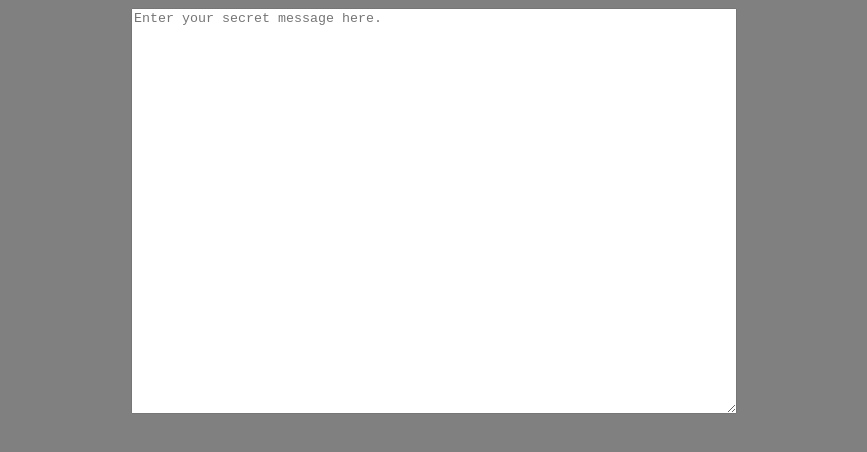
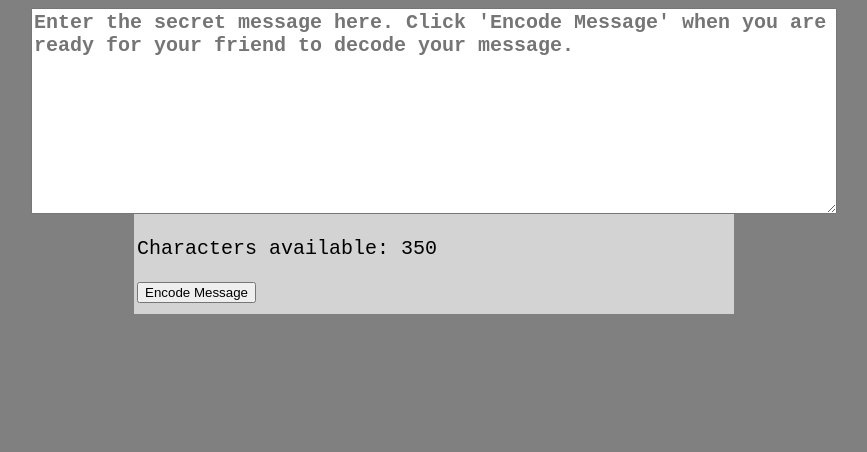
Before and after one commit to sfrisby/secret-message, a plain HTML site: page index.html in a window 1280 px wide. Shown: the whole page, without its empty margins (206-1073 px from the left). Drawn offline with nearby package versions, Linux system fonts and the light colour scheme.

Commit message:
Splicing correction. Hiding original message. Styling updates. Encoding with randomized alpha-numeric characters.

```diff
--- a/index.html
+++ b/index.html
@@ -8,11 +8,28 @@
 </head>
 
 <body>
-    <textarea id="message" placeholder="Enter your secret message here."></textarea>
+    <textarea id="message" placeholder="Enter the secret message here. Click 'Encode Message' when you are ready for your friend to decode your message." oninput="updateRemainingCharacters(this)"></textarea>
+    <table id="info">
+        <tr><td>
+            <p>Characters available: <span id="remaining"></span></p>
+            <button onclick="encodeMessage()">Encode Message</button>
+        </td></tr>
+    </table>
+
+    <p class="keys"><span id="messageKey"></span></p>
+    <textarea id="encodedTA" placeholder=""></textarea>
 
     <script>
-
+        const messageMax = 350;
     </script>
+    <script src="script.js" type="text/javascript"></script>
 </body>
 
+<!--
+
+“Never go to bed mad. Stay up and fight.”
+― Phyllis Diller
+
+-->
+
 </html>
--- /dev/null
+++ b/script.js
@@ -0,0 +1,92 @@
+
+$(document).ready(function () {
+
+    $('#message').attr("maxlength", messageMax);
+    $('#remaining').text(messageMax);
+
+    $('#encodedTA').hide();
+
+});
+
+const messageKeyMap = new Map();
+
+availableCharacters = ['a', 'b', 'c', 'd'];
+
+const numberChars = new Array(10).fill(1).map((_, i) => String.fromCharCode(48 + i));
+const capitalChars = new Array(26).fill(1).map((_, i) => String.fromCharCode(65 + i));
+const lowercaseChars = new Array(26).fill(1).map((_, i) => String.fromCharCode(97 + i));
+let availableKeyMapChars = [].concat(numberChars, capitalChars, lowercaseChars);
+
+function getRandomKeyMapCharIndex() {
+    let min = 0;
+    let max = availableKeyMapChars.length - 1;
+    let ranIndex = Math.floor((Math.random() * max) + min);
+    return ranIndex;
+}
+
+function updateRemainingCharacters(e) {
+    const typed = e.value.length;
+    $('#remaining').text(messageMax - typed);
+}
+
+function encodeMessage() {
+
+    if ($('#message').val().length <= 0)
+        return;
+
+    // Reset available key map characters.
+    availableKeyMapChars = 0;
+    availableKeyMapChars = [];
+    availableKeyMapChars = [].concat(numberChars, capitalChars, lowercaseChars);
+
+    const msg = $('#message').val();
+    var encoded = [];
+
+    // Encoding alpha-numeric characters, passing through the rest.
+    // If the character hasn't been encoded, then get a random character to
+    // assign as a new character for the encoding.
+    for (let i = 0; i < msg.length; i++) {
+        let tmp = msg[i];
+        if (isAlphanumeric(tmp)) {
+            if (messageKeyMap.has(tmp)) {
+                encoded.push(messageKeyMap.get(tmp));
+            } else {
+                let ranIdx = getRandomKeyMapCharIndex();
+                let ranChar = availableKeyMapChars[ranIdx];
+                encoded.push(ranChar);
+                messageKeyMap.set(tmp, ranChar);
+
+                // Removing from available chars to prevent duplicates.
+                availableKeyMapChars.splice(availableKeyMapChars.indexOf(ranChar), 1);
+            }
+        } else {
+            encoded.push(tmp);
+        }
+    }
+
+    // Message key. Parsing HTML to preserve line breaks.
+    // TODO: should be jumbled and a nice condensed table.
+    let output = ""
+    for (const [key, value] of messageKeyMap.entries()) {
+        if (key !== " ") {
+            output += ("<div class='key'>" + key + " = <span class='coded'>" + value + "</span></div>");
+        }
+    }
+    $('#messageKey').html(output);
+
+    // Assuming concatenation is always left to right (first to last).
+    const encoding = encoded.join("");
+
+    let textAreaPaddingChars = 15;
+
+    $('#message').hide();
+    $('#info').hide();
+    $('#encodedTA').attr('maxlength', ((encoding.length * 2) + textAreaPaddingChars));
+    $('#encodedTA').attr('placeholder', encoding);
+    $('#encodedTA').val(encoding);
+    $('#encodedTA').show();
+}
+
+function isAlphanumeric(char) {
+    return (/[a-zA-Z0-9]/).test(char)
+}
--- a/style.css
+++ b/style.css
@@ -2,9 +2,43 @@ body {
     background-color: gray;
 }
 
-textarea#message {
+p.keys {
     width: 600px;
-    height: 400px;
+    margin: 0px auto 10px auto;
+}
+
+div.key {
+    font-size: 20px;
+    font-family: 'Courier New', Courier, monospace;
+    font-weight: normal;
+    text-align: center;
+    margin: 3px;
+    padding: 3px;
+    background-color: white;
+    display: inline-block;
+}
+
+span.coded {
+    font-weight: bold;
+}
+
+textarea#message, #encodedTA {
+    font-size: 20px;
+    font-family: 'Courier New', Courier, monospace;
+    font-weight: bolder;
+    width: 800px;
+    height: 200px;
     margin: 0px auto 0px auto;
     display: block;
 }
+
+table#info {
+    font-size: 14px;
+    font-family: 'Courier New', Courier, monospace;
+    background-color: lightgray;
+    width: 600px;
+    height: 100px;
+    margin: 0px auto 0px auto;
+    display: block;
+    font-size: 20px;
+}
```
Also changed, not shown: 1 other file.
